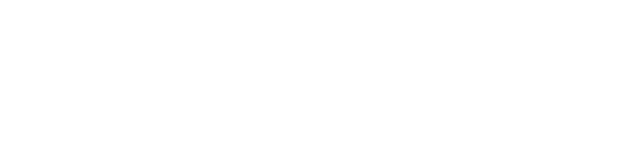
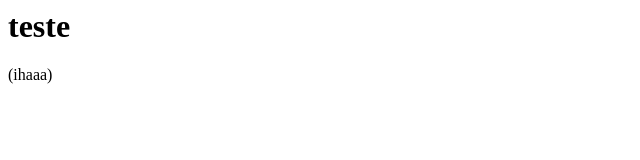
Before and after one commit to Lucca7r/gitAula, a plain HTML site: page index.html in a window 1280 px wide. Shown: the whole page, without its empty margins (0-640 px from the left). Drawn offline with Linux system fonts and the light colour scheme.

Commit message:
teste js

```diff
--- a/index.html
+++ b/index.html
@@ -6,5 +6,10 @@
     <title>git</title>
 </head>
 <body>
+    <h1>teste</h1>
+    <p>
+        (ihaaa)
+    </p>
+
 </body>
 </html>
--- a/main.js
+++ b/main.js
@@ -0,0 +1,2 @@
+// Both methods will return a single element
+const demoId = document.querySelector('#demo-id');
```
Also changed, not shown: indexf1.html (+1 -0 lines).
